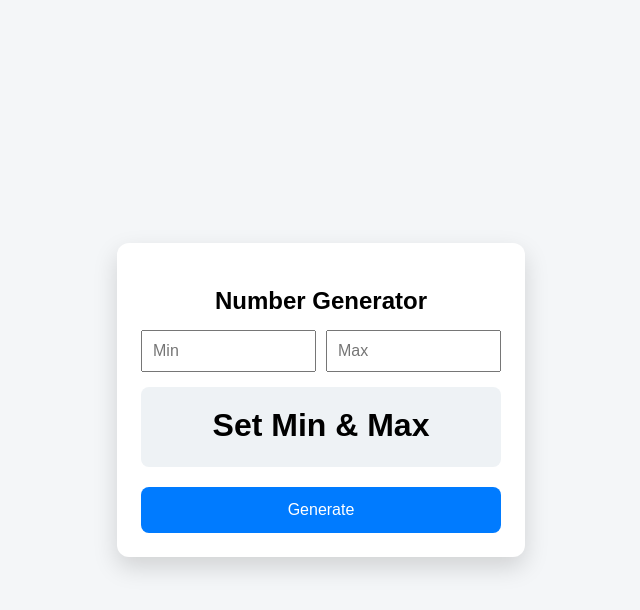
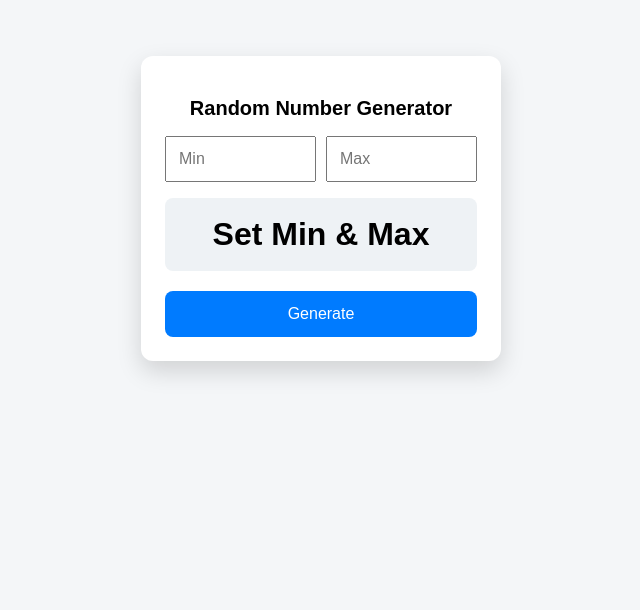
Before and after one commit to sujan-2409/random-generator, a plain HTML site: page index.html in a window 1280 px wide. Shown: the whole page, without its empty margins (319-959 px from the left). Drawn offline with Linux system fonts and the light colour scheme.

Commit message:
Update index.html

```diff
--- a/index.html
+++ b/index.html
@@ -9,52 +9,64 @@
   <title>Program Allocation Tool</title>
 
   <style>
+   /* RESET */
+* {
+    box-sizing: border-box;
+}
+
+/* BODY FIX FOR MOBILE */
 body {
     font-family: Arial, sans-serif;
     background: #f4f6f8;
-        display: flex;
-        justify-content: center;
-        align-items: center;
-        height: 100vh;
     margin: 0;
+    padding: 16px;
+
+    /* ❌ remove height:100vh */
+    /* ✅ allow natural height */
 }
 
+/* CENTER CONTAINER WITHOUT VH */
 .container {
     background: white;
     padding: 24px;
     border-radius: 12px;
-        width: 92%;              /* ✅ mobile-friendly */
-        max-width: 360px;        /* ✅ desktop cap */
+    width: 100%;
+    max-width: 360px;
+    margin: 40px auto; /* centers vertically nicely */
+
     text-align: center;
     box-shadow: 0 10px 25px rgba(0,0,0,0.15);
 }
 
 h2 {
-        margin-bottom: 15px;
+    margin-bottom: 16px;
+    font-size: 20px;
 }
 
 .range {
     display: flex;
     gap: 10px;
-        margin-bottom: 15px;
+    margin-bottom: 16px;
 }
 
 .range input {
     width: 100%;
-        padding: 10px;
-        font-size: 16px; /* ✅ better for mobile keyboards */
+    padding: 12px;
+    font-size: 16px;
 }
 
+/* DISPLAY FIX */
 .display {
     font-size: 32px;
     font-weight: bold;
-        padding: 20px;
+    padding: 18px;
     background: #eef2f5;
     border-radius: 8px;
     margin-bottom: 20px;
-        min-height: 40px;
+    min-height: 48px;
 }
 
+/* BUTTON FIX */
 button {
     width: 100%;
     padding: 14px;
@@ -66,16 +78,18 @@
     cursor: pointer;
 }
 
-    button:hover {
-        background: #0056b3;
+/* TOUCH FEEL */
+button:active {
+    transform: scale(0.98);
 }
+
   </style>
 </head>
 
 <body>
 
 <div class="container">
-    <h2>Number Generator</h2>
+    <h2> Random Number Generator</h2>
 
     <div class="range">
         <input type="number" id="min" placeholder="Min">
```
Lines whose indentation alone changed are shown as unchanged.
